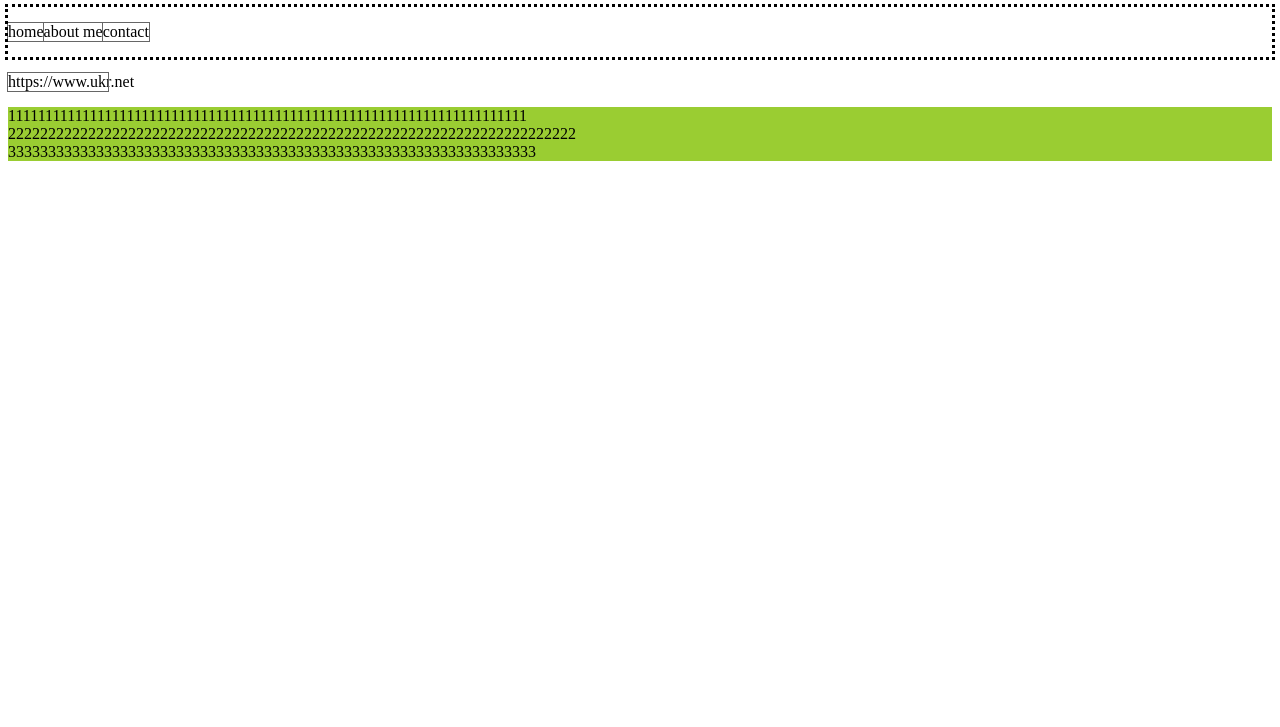
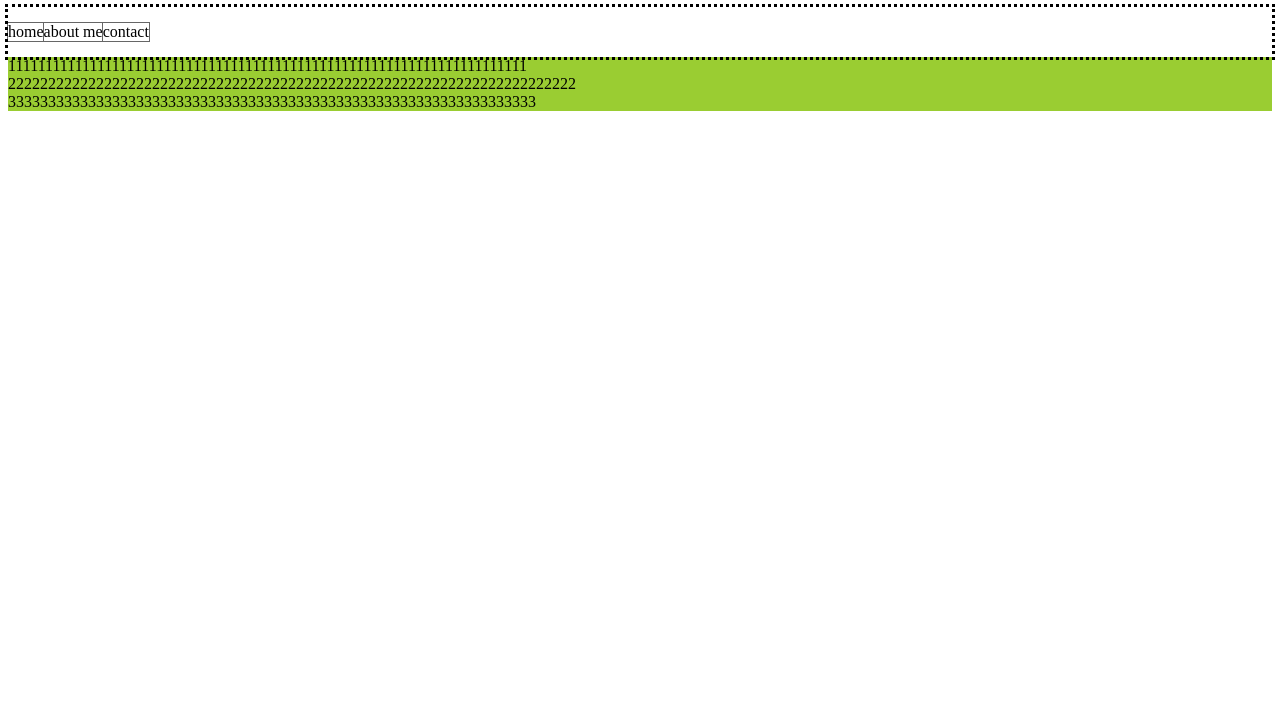
Before and after one commit to NazariiOrnat/Homework-5, a plain HTML site: page index.html in a window 1280 px wide. Shown: the part 73-800 px from the top of the page. Drawn offline with Linux system fonts and the light colour scheme.

Commit message:
add new file

```diff
--- a/index.html
+++ b/index.html
@@ -12,7 +12,7 @@
       <p>about me</p>
       <p>contact</p>
     </div>
-    <div id="source"> <p>https://www.ukr.net</p></div>
+    <div id="source">
         <div class="twocolumcolumn region">1111111111111111111111111111111111111111111111111111111111111111111111
         </div>
         <div class="twocolumn region">22222222222222222222222222222222222222222222222222222222222222222222222
```
